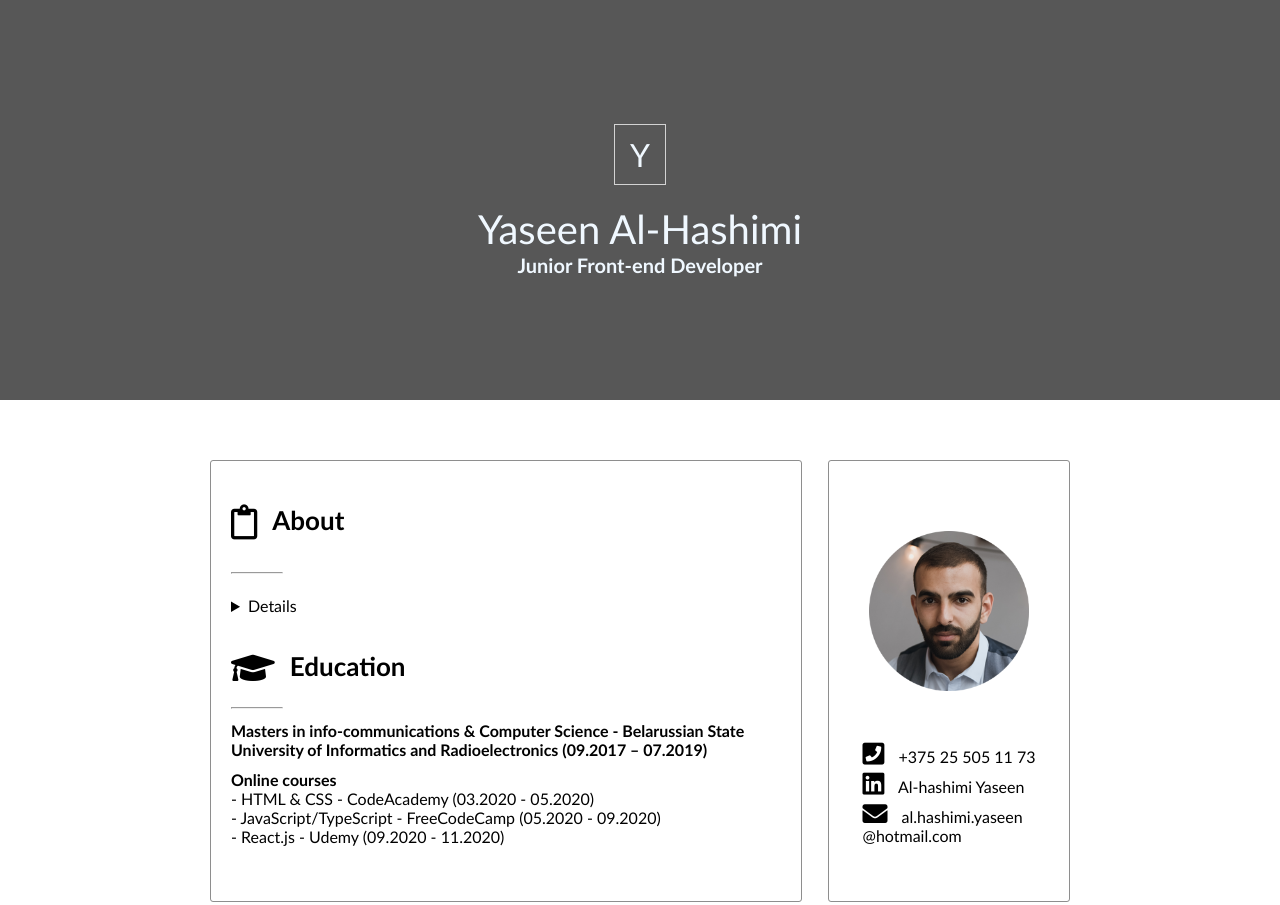
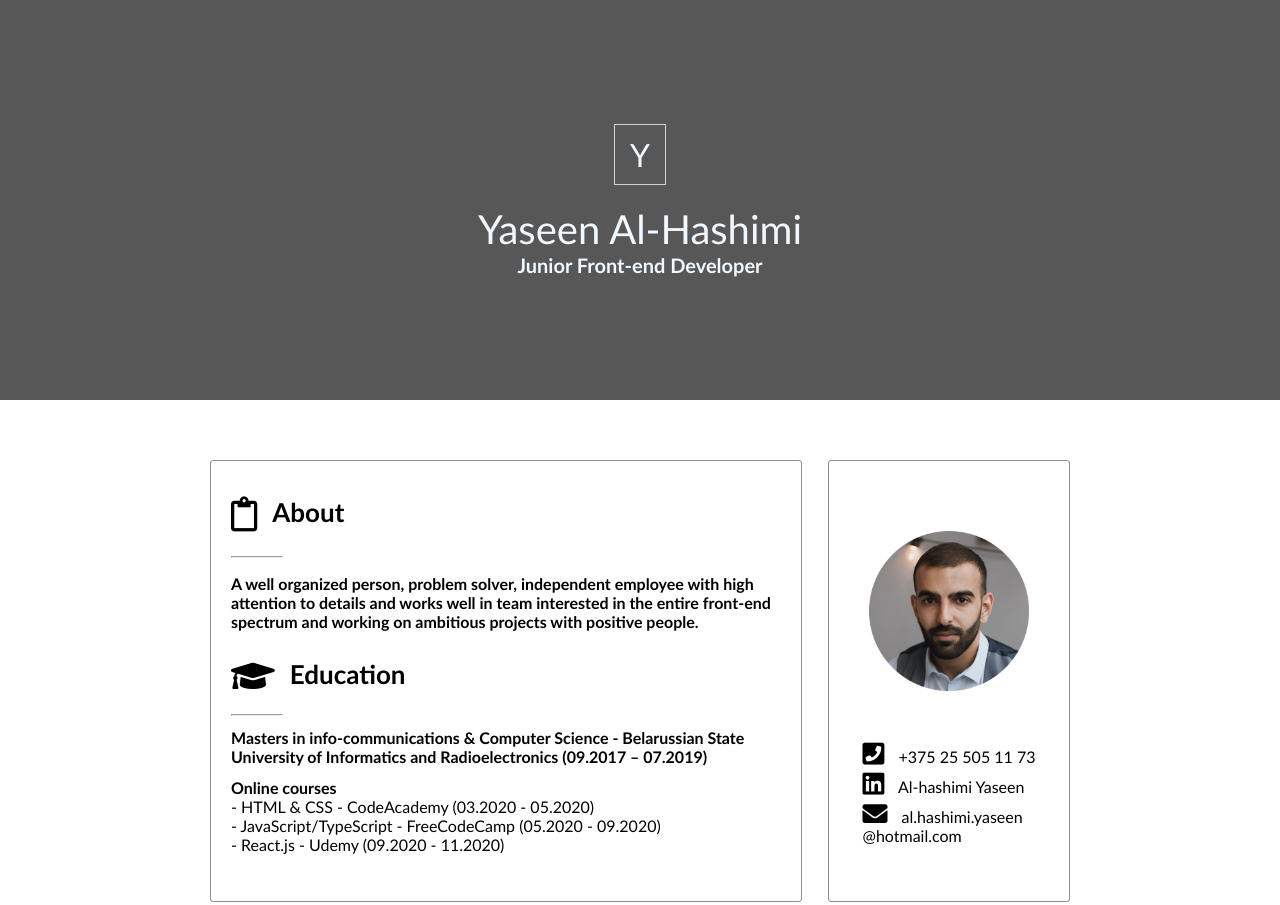
Before and after one commit to Nitronoised/rsschool-cv, a plain HTML site: page index.html in a window 1280 px wide. Shown: the top 905 px of the page. Drawn offline with Linux system fonts and the light colour scheme.

Commit message:
fix : validation error in html tag

```diff
--- a/index.html
+++ b/index.html
@@ -30,10 +30,10 @@
                 </div>
                 <hr class="underline">
 
-                <details>A well organized person, problem solver, independent employee with high attention to details
+                <h4>A well organized person, problem solver, independent employee with high attention to details
                     and
                     works well in team interested in the entire front-end spectrum and working on ambitious projects
-                    with positive people.</details>
+                    with positive people.</h4>
 
                 <div class="education">
                     <div class="title">
```
